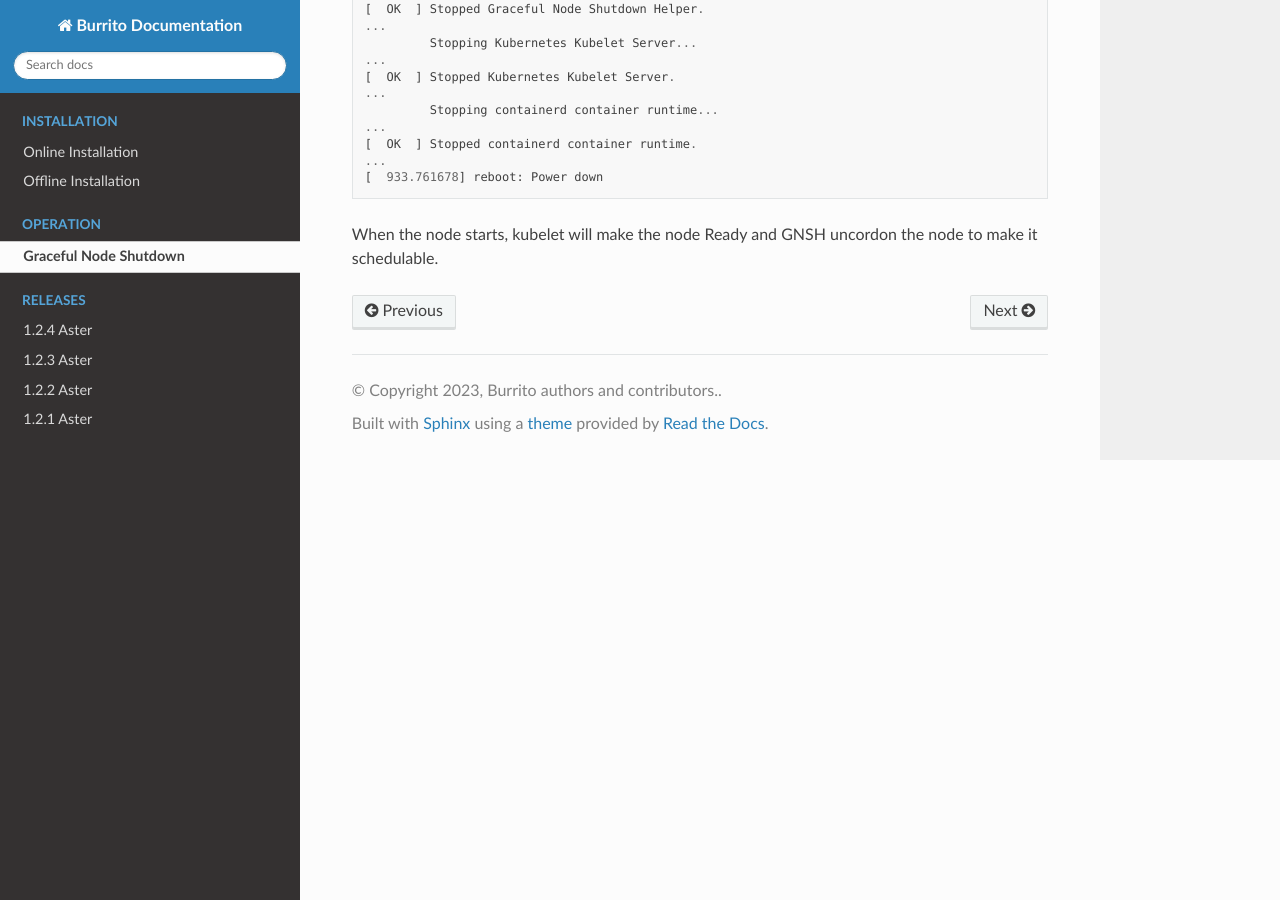
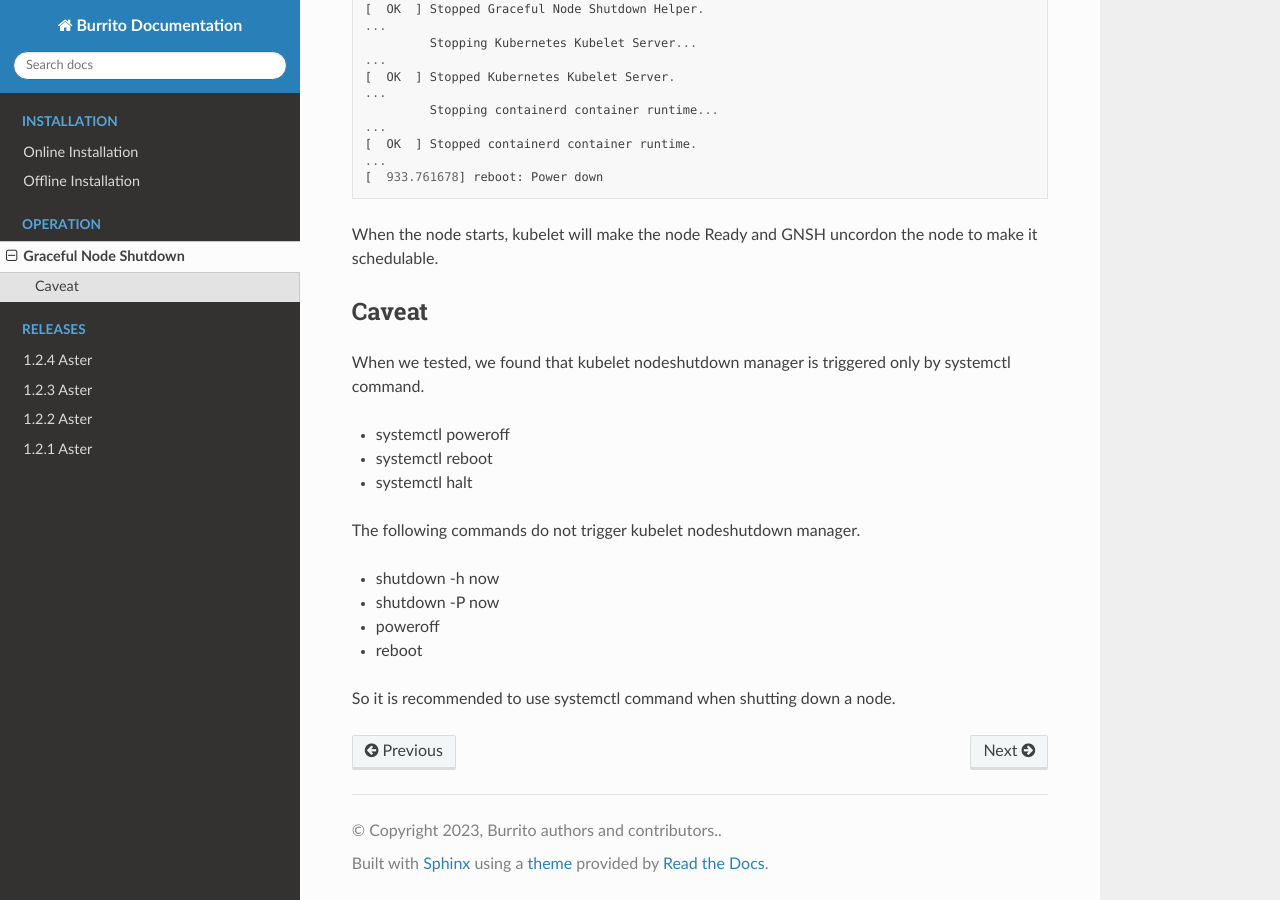
Before and after one commit to iorchard/burrito_docs, a Sphinx documentation site: the page built from source/operation/graceful_node_shutdown.rst, in a window 1280 px wide and 900 px high, scrolled down 1477 px. Built offline with Sphinx 7.4.7 and the Read the Docs theme 2.0.0, drawn with Linux system fonts in a browser that asks for light colours; pages that are not in the unit, such as notebooks, are missing from menus.

Commit message:
add caveat in graceful node shutdown document

```diff
--- a/source/operation/graceful_node_shutdown.rst
+++ b/source/operation/graceful_node_shutdown.rst
@@ -82,3 +82,22 @@ Here are the logs when a node is powering off.::
 
 When the node starts, kubelet will make the node Ready and GNSH uncordon the
 node to make it schedulable.
+
+Caveat
+-------
+
+When we tested, we found that kubelet nodeshutdown manager is
+triggered only by systemctl command.
+
+* systemctl poweroff
+* systemctl reboot
+* systemctl halt
+
+The following commands do not trigger kubelet nodeshutdown manager.
+
+* shutdown -h now
+* shutdown -P now
+* poweroff
+* reboot
+
+So it is recommended to use systemctl command when shutting down a node.
```
